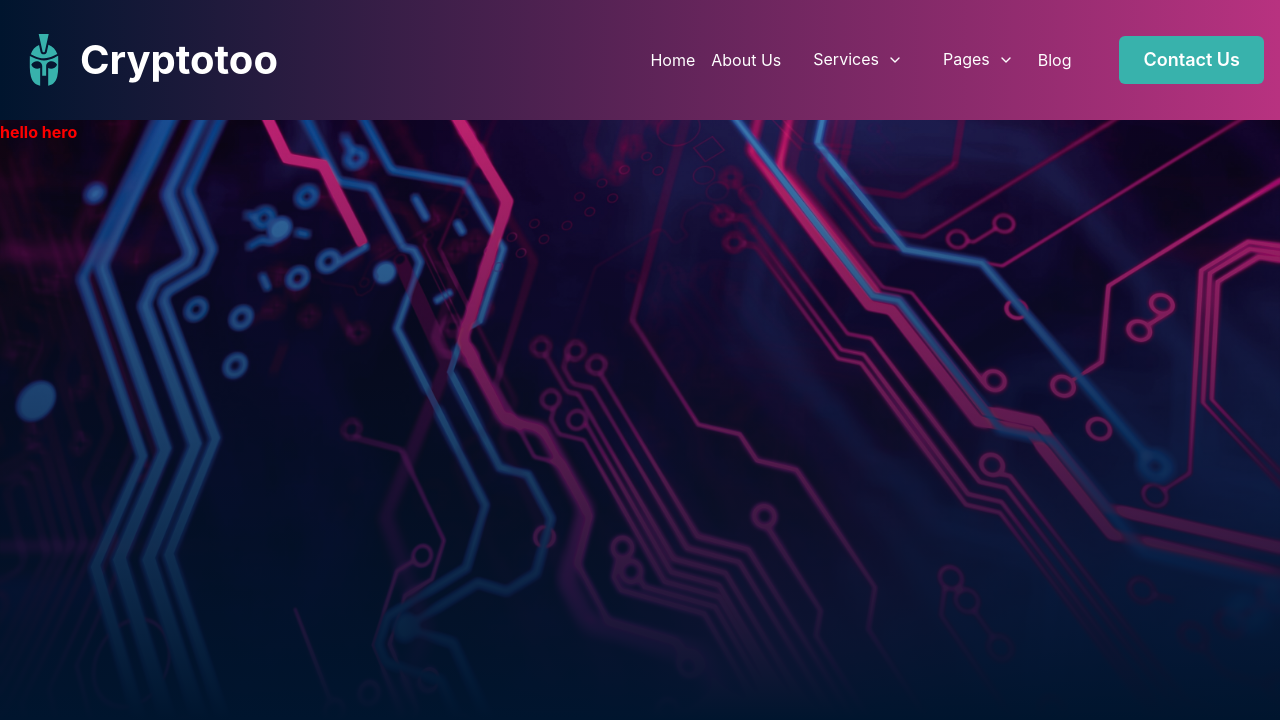
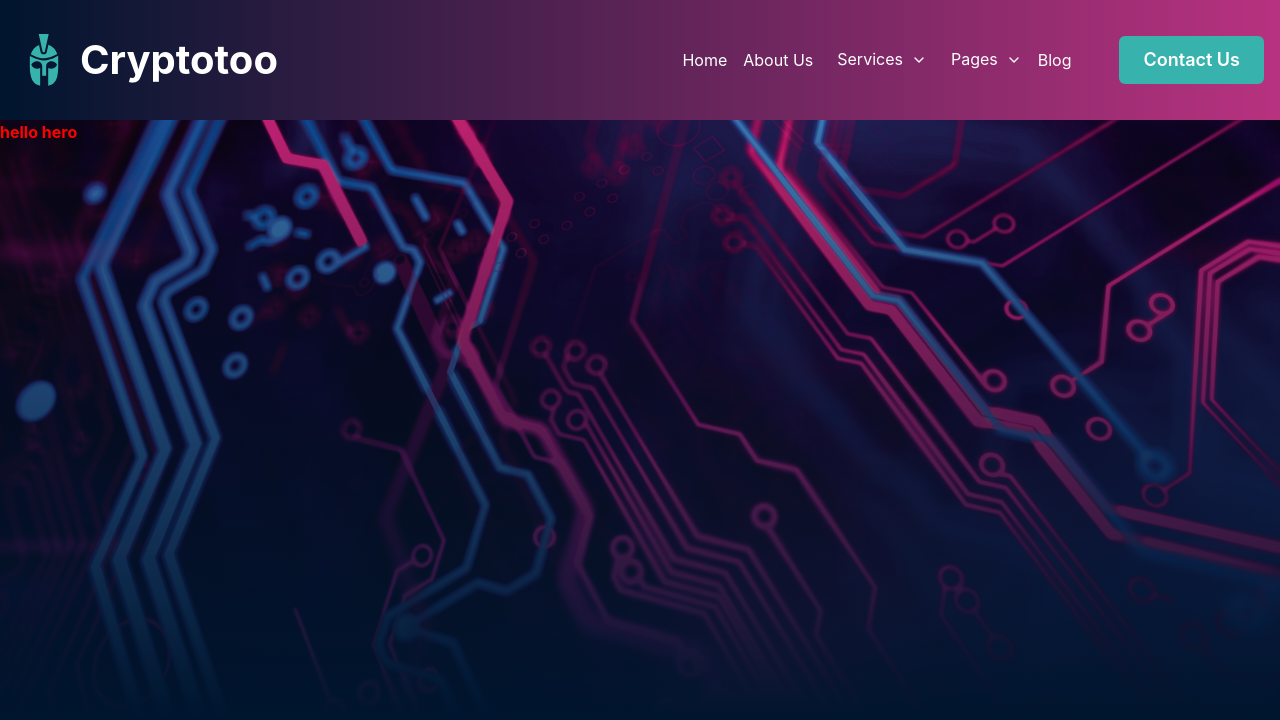
Before and after one commit to alexotoo/trading, a Next.js app: page / in a window 1280 px wide. Shown: the top 720 px of the page. Built offline with nearby package versions, Linux system fonts and the light colour scheme.

Commit message:
space nav

```diff
--- a/components/NavMenuItems.js
+++ b/components/NavMenuItems.js
@@ -34,6 +34,7 @@ export default function NavMenuItems({ items, icon }) {
           _hover={{ background: "none", color: "teal.400" }}
           fontWeight="normal"
           className="navItemBox"
+          paddingX="2"
         >
           <Link href="/">{title}</Link>
         </MenuButton>
```
